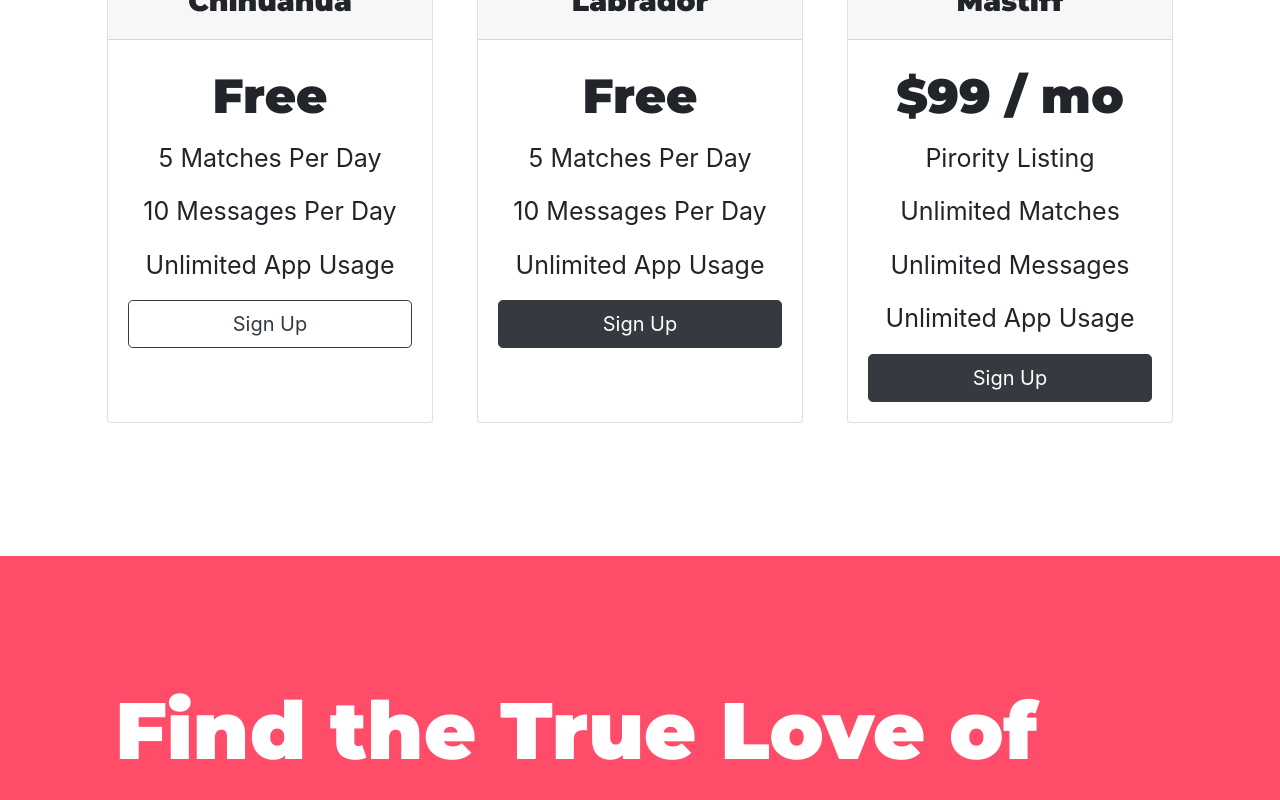
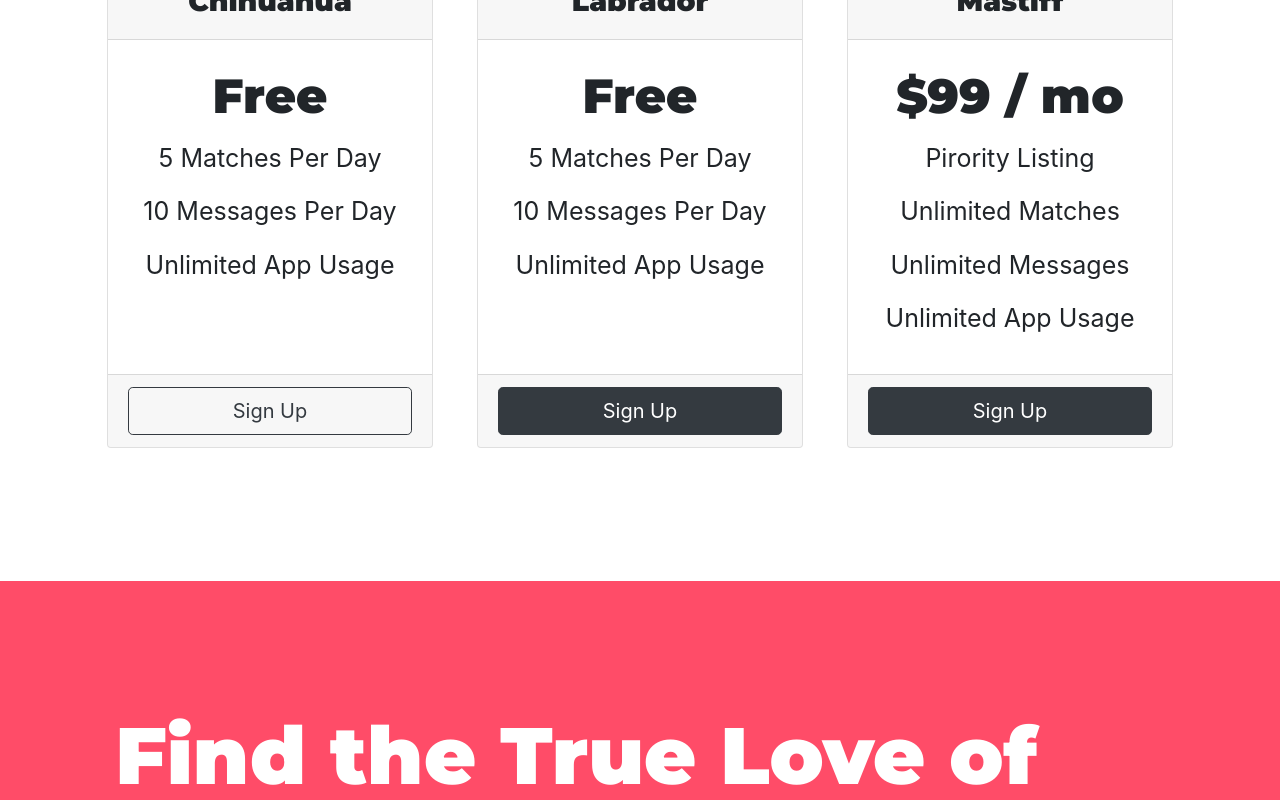
Before and after one commit to Max-Guerin/WebPage, a React (Create React App) app in the folder my-app/: page / in a window 1280 px wide. Shown: the part 2614-3414 px from the top of the page. Built offline with nearby package versions, Linux system fonts and the light colour scheme.

Commit message:
fixed the button layout in the prices section to complete the web pag tutorial.

```diff
--- a/my-app/src/App.css
+++ b/my-app/src/App.css
@@ -121,8 +121,6 @@ p {
 
 /*-- Testimonials */
 
-
-
 .test-img {
   width: 10%;
   border-radius: 100%;
@@ -148,6 +146,7 @@ p {
 
 #pricing {
   padding: 100px;
+
 }
 
 .pricing-column {
@@ -156,7 +155,13 @@ p {
 
 .card {
   height: 100%;
+  position: relative;
 }
+
+.btn-layout {
+
+}
+
 
 /*-- Call to Action */
 
--- a/my-app/src/App.js
+++ b/my-app/src/App.js
@@ -196,7 +196,7 @@ function App() {
             <h2 className="section-heading">A Plan for Every Dog's Needs</h2>
             <p>Simple and affordable price plans for your and your dog.</p>
 
-            <div class="row text-center">
+            <div class="row">
               <div className="pricing-column col-lg-4 col-md-6">
                 <div class="card">
                   <div class="card-header">
@@ -207,7 +207,9 @@ function App() {
                     <p>5 Matches Per Day</p>
                     <p>10 Messages Per Day</p>
                     <p>Unlimited App Usage</p>
-                    <div className="btn-layout">
+                  </div>
+                  <div className="card-footer">
+                  <div className="btn-layout">
                       <button
                         type="button"
                         className="btn btn-outline-dark btn-lg btn-block"
@@ -215,6 +217,7 @@ function App() {
                         Sign Up
                       </button>
                     </div>
+
                   </div>
                 </div>
               </div>
@@ -228,7 +231,9 @@ function App() {
                     <p>5 Matches Per Day</p>
                     <p>10 Messages Per Day</p>
                     <p>Unlimited App Usage</p>
-                    <div className="btn-layout">
+                  </div>
+                  <div className="card-footer">
+                  <div className="btn-layout">
                       <button
                         type="button"
                         className="btn btn-dark btn-lg btn-block"
@@ -236,7 +241,7 @@ function App() {
                         Sign Up
                       </button>
                     </div>
-                  </div>
+                    </div>
                 </div>
               </div>
               <div className="pricing-column col-lg-4">
@@ -250,7 +255,9 @@ function App() {
                     <p>Unlimited Matches</p>
                     <p>Unlimited Messages</p>
                     <p>Unlimited App Usage</p>
-                    <div className="btn-layout">
+                  </div>
+                  <div className="card-footer">
+                  <div className="btn-layout">
                       <button
                         type="button"
                         className="btn btn-dark btn-lg btn-block"
```
